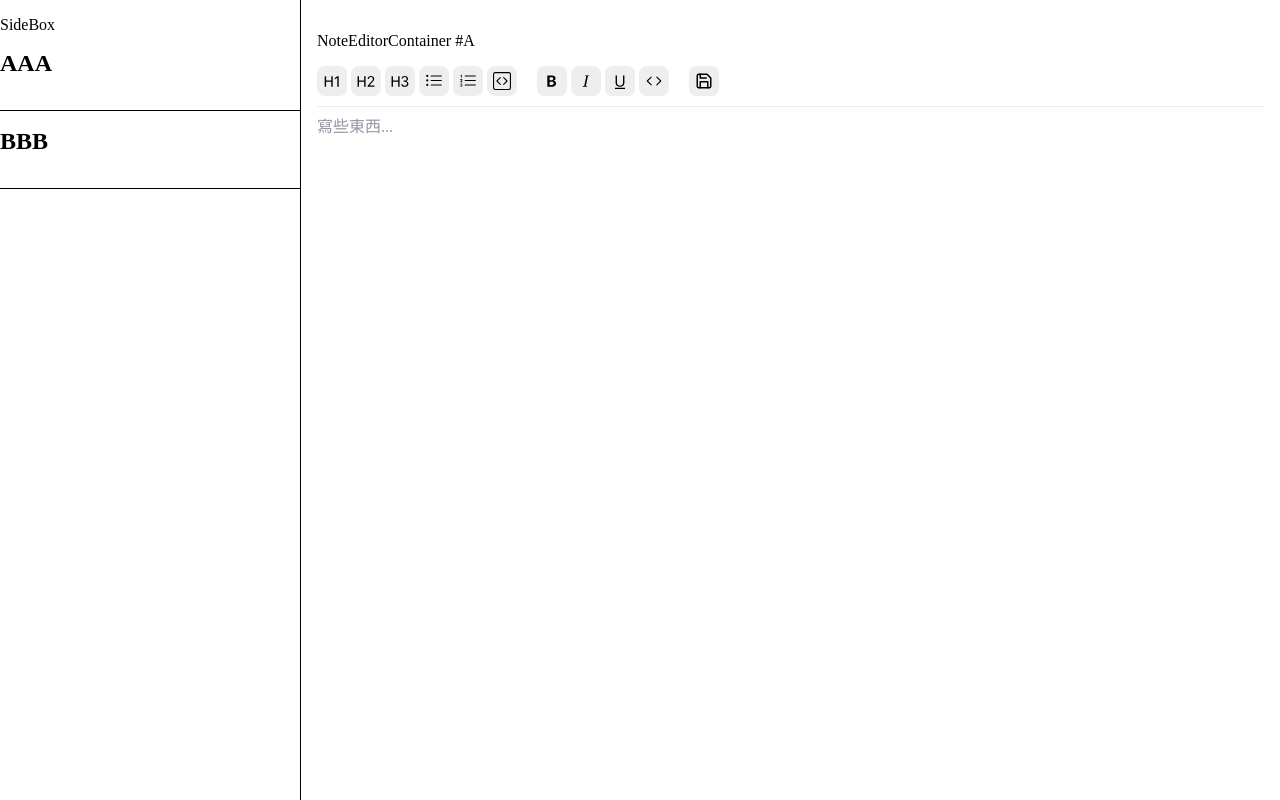
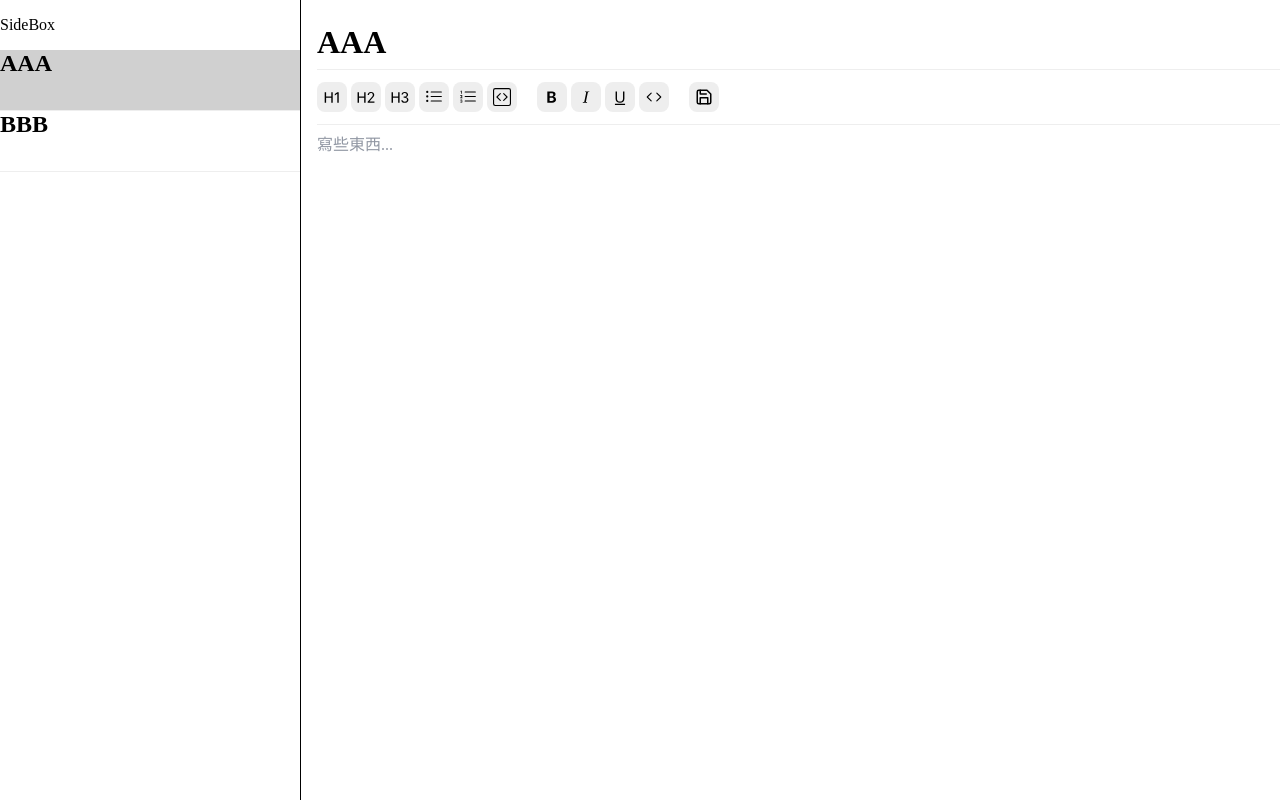
Before and after one commit to ttesttes93405/drafty, a React (Create React App) app: page / in a window 1280 px wide. Built offline with nearby package versions, Linux system fonts and the light colour scheme.

Commit message:
初步配置版面外觀

```diff
--- a/src/components/App.js
+++ b/src/components/App.js
@@ -16,50 +16,63 @@ const Container = styled.div`
 
 function App() {
 
-  const [noteList, setNoteList] = useState([
-    { id: "A", title: "AAA", content: null, },
-    { id: "B", title: "BBB", content: null, },
-  ]);
+  const [noteList, setNoteList] = useState({
+    "A": { id: "A", title: "AAA", content: null, peekContent: '', order: 0, },
+    "B": { id: "B", title: "BBB", content: null, peekContent: '', order: 1, },
+  });
 
-  const [currentId, setCurrentId] = useState(noteList[0].id);
-
-
-  useEffect(() => {
-    console.log(JSON.stringify(noteList, null, 2));
-  }, [noteList,]);
+  const [currentId, setCurrentId] = useState(noteList['A'].id);
 
   const onSaveHandler = (id, exportContent) => {
     // console.log(`save [${id}] = ${JSON.stringify(exportContent, null, 2)}`);
 
     const content = JSON.stringify(exportContent);
+    const peekContent = exportContent.blocks ? exportContent.blocks[0].text : '';
 
-    const newNoteList = noteList.map(el => {
-      if (el.id === id) {
-        return {
-          ...el,
-          content,
-        };
+    console.log(exportContent)
+
+    const newNoteList = {
+      ...noteList,
+      [id]: {
+        ...noteList[id],
+        content,
+        peekContent
       }
-      return el;
-    })
+    };
 
     setNoteList(newNoteList);
 
 
   };
 
+  const onTitleUpdateHandler = (id, title) => {
+    const newNoteList = {
+      ...noteList,
+      [id]: {
+        ...noteList[id],
+        title,
+      }
+    }
+    setNoteList(newNoteList);
+  }
+
   const onLoadHandler = (id) => {
-    return JSON.parse(noteList.find(el => el.id === id).content);
+    return noteList[id];
   };
 
 
   return (
     <Container>
-      <SideBox setIdHandler={setCurrentId} list={noteList} />
+      <SideBox
+        currentId={currentId}
+        setIdHandler={setCurrentId}
+        notes={noteList}
+      />
       <NoteEditorContainer
         id={currentId}
         onSaveHandler={onSaveHandler}
         onLoadHandler={onLoadHandler}
+        onTitleUpdateHandler={onTitleUpdateHandler}
       />
     </Container>
   );
--- a/src/components/NoteEditorContainer.js
+++ b/src/components/NoteEditorContainer.js
@@ -7,22 +7,24 @@ const Container = styled.div`
     display: flex;
     flex-grow: 1;
     flex-direction: column;
-    padding: 16px;
+    max-height: 100vh;
+    overflow-y: hidden;
 `;
 
 
 function NoteEditorContainer(props) {
 
-  const { id, onSaveHandler, onLoadHandler, } = props;
+  const { id, onSaveHandler, onLoadHandler, onTitleUpdateHandler, } = props;
 
+  const data = onLoadHandler(id);
 
   return (
     <Container>
-      <p>NoteEditorContainer #{id}</p>
       <RichEditor
         id={id}
         onSaveHandler={onSaveHandler}
-        onLoadHandler={onLoadHandler}
+        onTitleUpdateHandler={onTitleUpdateHandler}
+        data={data}
       />
     </Container>
   );
--- a/src/components/RichEditor.js
+++ b/src/components/RichEditor.js
@@ -10,7 +10,8 @@ const Container = styled.div`
 
     display: flex;
     flex-direction: column;
-    flex-grow: 1;
+    flex-grow: 0;
+    margin: 16px 0 0 16px;
 
     .code-block {
       background-color: rgba(0, 0, 0, 0.05);
@@ -18,6 +19,13 @@ const Container = styled.div`
       border-radius: 4px;
       font-size: 16px;
       padding: 8px 4px;
+    }
+
+    .RichEditor-editor {
+
+      /* display: flex; */
+      height: calc(100vh - 54px - 54px - 16px - 8px);
+      overflow-y: scroll;
     }
 
 `;
@@ -28,9 +36,8 @@ const ToolRow = styled.div`
     gap: 16px;
 `;
 
-
 const ToolContainer = styled.div`
-    height: 40px;
+    margin: 12px 0;
     display:flex;
 `;
 
@@ -62,13 +69,29 @@ const ToolButton = styled.span`
 
 `;
 
+const Title = styled.input`
+  border: 1px none #000;
+  border-bottom: 1px solid #eee;
+  border-radius: 0;
+  font-size: 2rem;
+  padding: 8px 0;
+  font-weight: 600;
+
+
+  &:focus, &:active, &:enabled {
+    outline: none;
+  }
+
+`;
+
 const StyledEditor = styled.div`
-flex-grow: 1;
-    /* background-color: #ddd; */
+    flex-grow: 1;
     border-top: 1px solid #eee;
     line-height: 1.5;
     padding-top: 8px;
 `;
+
+
 
 class RichEditor extends Component {
   constructor(props) {
@@ -77,12 +100,14 @@ class RichEditor extends Component {
     this.editorRef = createRef();
 
 
-    const { onLoadHandler, id, } = this.props;
+    const { data, id, } = this.props;
 
-    const rawContent = onLoadHandler(id);
-    const editorState = (rawContent) ? EditorState.createWithContent(convertFromRaw(rawContent)) : EditorState.createEmpty();
+    const title = data.title;
 
-    this.state = { editorState, };
+    const content = JSON.parse(data.content);
+    const editorState = (content) ? EditorState.createWithContent(convertFromRaw(content)) : EditorState.createEmpty();
+
+    this.state = { editorState, title, };
 
 
 
@@ -93,8 +118,12 @@ class RichEditor extends Component {
     this.mapKeyToEditorCommand = this._mapKeyToEditorCommand.bind(this);
     this.toggleBlockType = this._toggleBlockType.bind(this);
     this.toggleInlineStyle = this._toggleInlineStyle.bind(this);
+    this.save = this._save.bind(this);
 
-
+    this.changeTitle = (title) => {
+      this.setState({ title });
+      this.props.onTitleUpdateHandler(this.props.id, title)
+    }
   }
 
   componentDidUpdate(prevProps, prevState) {
@@ -106,12 +135,11 @@ class RichEditor extends Component {
         this.props.onSaveHandler(prevProps.id, this.getExportContent(prevState.editorState.getCurrentContent()))
       }
 
-      const { onLoadHandler, id, } = this.props;
+      const title = this.props.data.title;
+      this.setState({ title, });
 
-      console.log(id);
-
-      const rawContent = onLoadHandler(id);
-      const newContent = rawContent ? EditorState.createWithContent(convertFromRaw(rawContent)) : EditorState.createEmpty();
+      const content = JSON.parse(this.props.data.content);
+      const newContent = content ? EditorState.createWithContent(convertFromRaw(content)) : EditorState.createEmpty();
       this.onChange(newContent);
 
     }
@@ -170,8 +198,9 @@ class RichEditor extends Component {
     onSaveHandler(id, this.getExportContent())
   }
 
+
   render() {
-    const { onSaveHandler, onLoadHandler, content, id, } = this.props;
+    const { onSaveHandler, data, id, } = this.props;
     const { editorState } = this.state;
 
     // console.log(id);
@@ -179,16 +208,19 @@ class RichEditor extends Component {
 
     // If the user changes block type before entering any text, we can
     // either style the placeholder or hide it. Let's just hide it now.
-    let className = 'RichEditor-editor';
+    let className = 'RichEditor-editor ';
     var contentState = editorState.getCurrentContent();
     if (!contentState.hasText()) {
       if (contentState.getBlockMap().first().getType() !== 'unstyled') {
-        className += ' RichEditor-hidePlaceholder';
+        className += 'RichEditor-hidePlaceholder ';
       }
     }
 
     return (
-      <Container className="RichEditor-root">
+      <Container className='RichEditor-root'>
+
+        <Title type='input' value={this.state.title} onChange={(e) => this.changeTitle(e.target.value)} />
+
         <ToolRow>
           <BlockStyleControls
             editorState={editorState}
@@ -199,11 +231,12 @@ class RichEditor extends Component {
             onToggle={this.toggleInlineStyle}
           />
           <ToolContainer>
-            <ToolButton className='' onMouseDown={() => this._save()}>
+            <ToolButton className='' onMouseDown={this.save}>
               <img src={`./icons/save.svg`} />
             </ToolButton>
           </ToolContainer>
         </ToolRow>
+
         <StyledEditor className={className} onClick={this.focus}>
           <Editor
             blockStyleFn={getBlockStyle}
@@ -212,7 +245,7 @@ class RichEditor extends Component {
             handleKeyCommand={this.handleKeyCommand}
             keyBindingFn={this.mapKeyToEditorCommand}
             onChange={this.onChange}
-            placeholder="寫些東西..."
+            placeholder='寫些東西...'
             ref={this.editorRef}
             spellCheck={true}
             id={this.props.id}
--- a/src/components/SideBox.js
+++ b/src/components/SideBox.js
@@ -7,17 +7,21 @@ const Container = styled.div`
     border-right: 1px solid #000;
 `;
 
-
 function SideBox(props) {
 
-  const { setIdHandler, list, } = props;
+  const { currentId, setIdHandler, notes, } = props;
 
 
   return (
     <Container>
       <p>SideBox</p>
       {
-        list.map((el, index) => (<SideNote key={el.title} {...el} onClick={() => setIdHandler(el.id)} />))
+        Object.entries(notes).map(([key, value]) => (<SideNote
+          className={key === currentId ? 'selected' : ''}
+          key={value.title}
+          {...value}
+          onClick={() => setIdHandler(key)}
+        />))
       }
     </Container>
   );
--- a/src/components/SideNote.js
+++ b/src/components/SideNote.js
@@ -3,24 +3,39 @@ import styled from "styled-components";
 
 const Container = styled.div`
     height: 60px;
-    border-bottom: 1px solid #000;
+    border-bottom: 1px solid #eee;
     cursor: pointer;
+    background-color: #ffffff;
 
+
+    &:hover {
+      background-color: #f8f8f8;
+    }
+
+    &.selected {
+      background-color: #d0d0d0;
+    }
 
     h1 {
       font-size: 1.5rem;
+      margin: 0;
+    }
+
+    p {
+      font-size: 1.2rem;
+      margin: 0;
     }
 `;
 
 
 function SideNote(props) {
 
-    const { title, content, onClick, } = props;
+  const { title, peekContent, onClick, className, } = props;
 
   return (
-      <Container onClick={onClick}>
+    <Container onClick={onClick} className={className}>
       <h1>{title}</h1>
-        {/* <p>{content}</p> */}
+      <p>{peekContent}</p>
     </Container>
   );
 }
```
Lines whose indentation alone changed are shown as unchanged.
